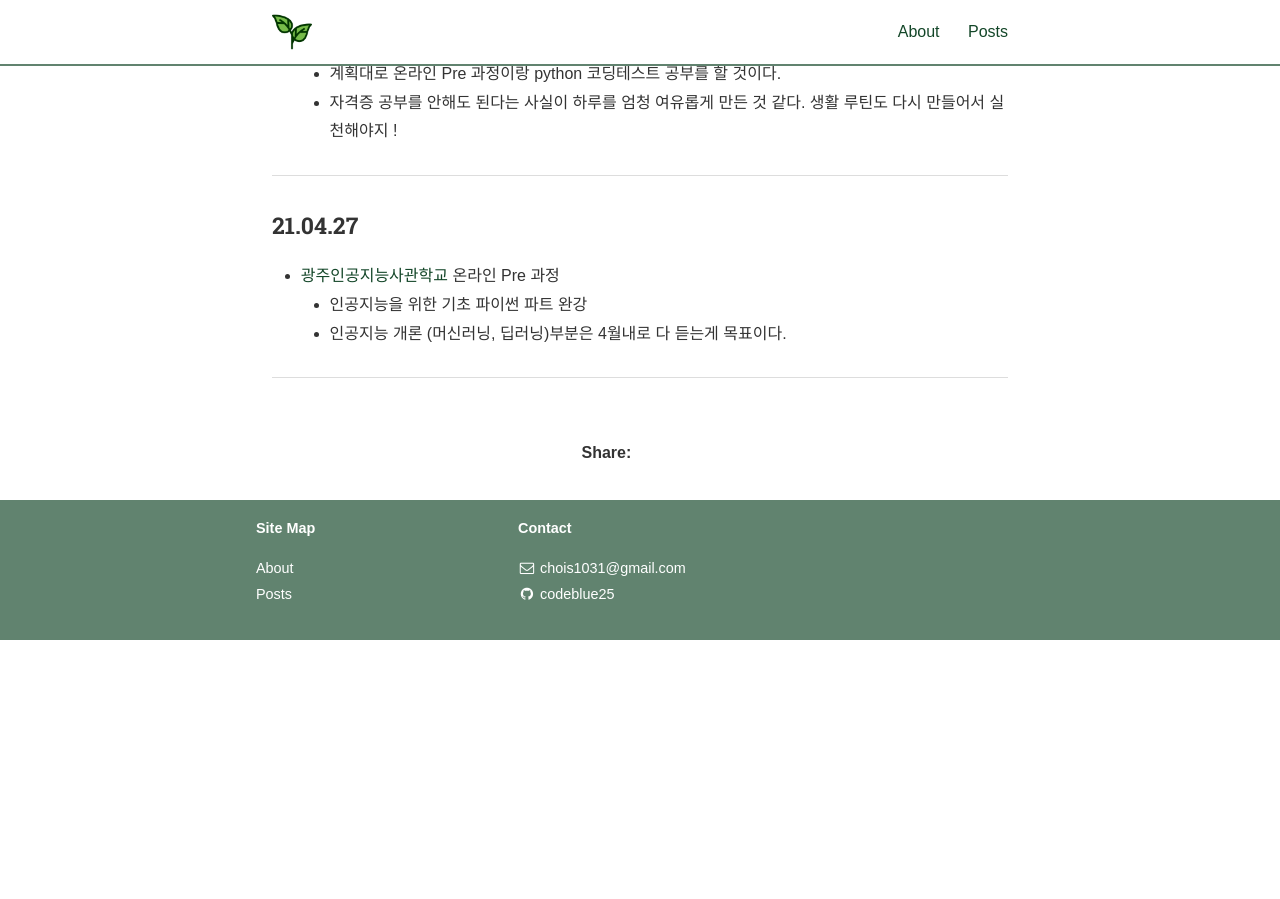
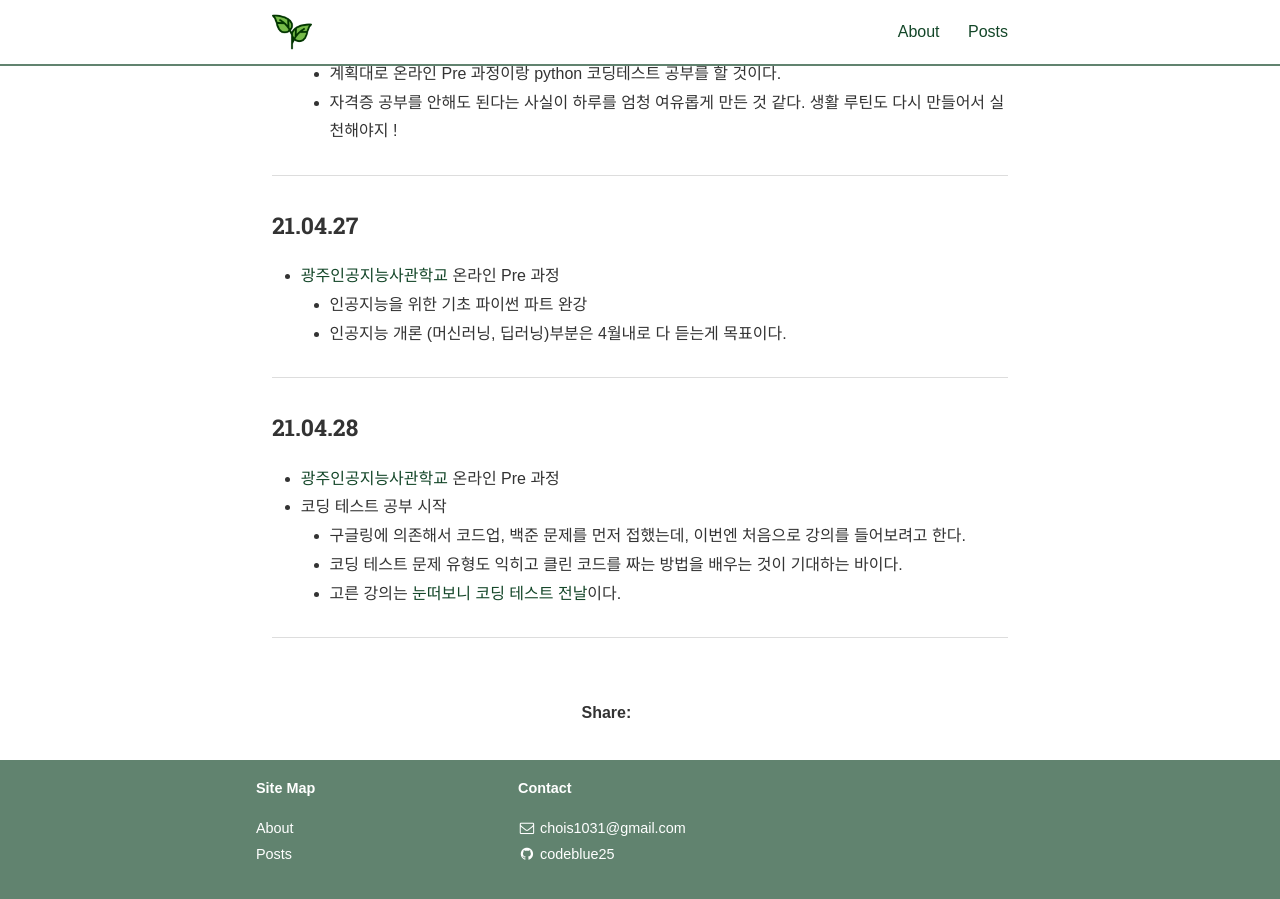
Before and after one commit to codeblue25/codeblue25.github.io, a Jekyll site: the page built from _posts/2021-04-25-0501.md, in a window 1280 px wide and 900 px high, scrolled down 686 px. Built offline with Jekyll 4.4.1, drawn with Linux system fonts in a browser that asks for light colours; nearby versions of some CDN libraries; some web fonts are replaced; a style sheet for code colours, icons or effects is not loaded; before the commit the page ends 1326 px from its top, so only the background shows below that.

Commit message:
210428 TIL

```diff
--- a/_posts/2021-04-25-0501.md
+++ b/_posts/2021-04-25-0501.md
@@ -31,3 +31,13 @@ categories: TIL
   * 인공지능 개론 (머신러닝, 딥러닝)부분은 4월내로 다 듣는게 목표이다.
 
 ---
+
+<h3>21.04.28</h3>
+
+* [광주인공지능사관학교](https://aischool.likelion.net/) 온라인 Pre 과정
+* 코딩 테스트 공부 시작
+  * 구글링에 의존해서 코드업, 백준 문제를 먼저 접했는데, 이번엔 처음으로 강의를 들어보려고 한다.
+  * 코딩 테스트 문제 유형도 익히고 클린 코드를 짜는 방법을 배우는 것이 기대하는 바이다.
+  * 고른 강의는 [눈떠보니 코딩 테스트 전날](https://www.inflearn.com/course/%EC%BD%94%EB%94%A9-%ED%85%8C%EC%8A%A4%ED%8A%B8-%EC%A0%84%EB%82%A0)이다.
+
+---
```
